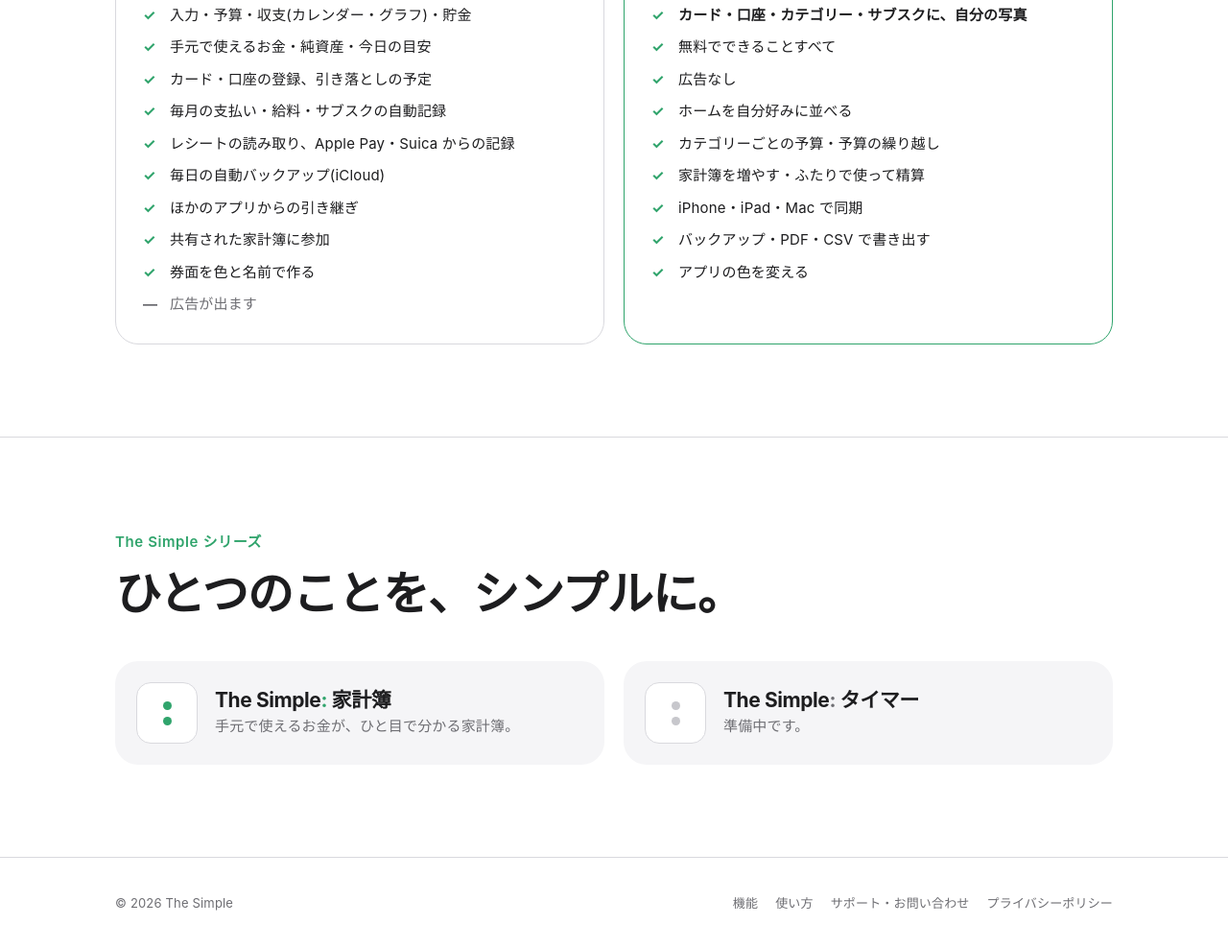
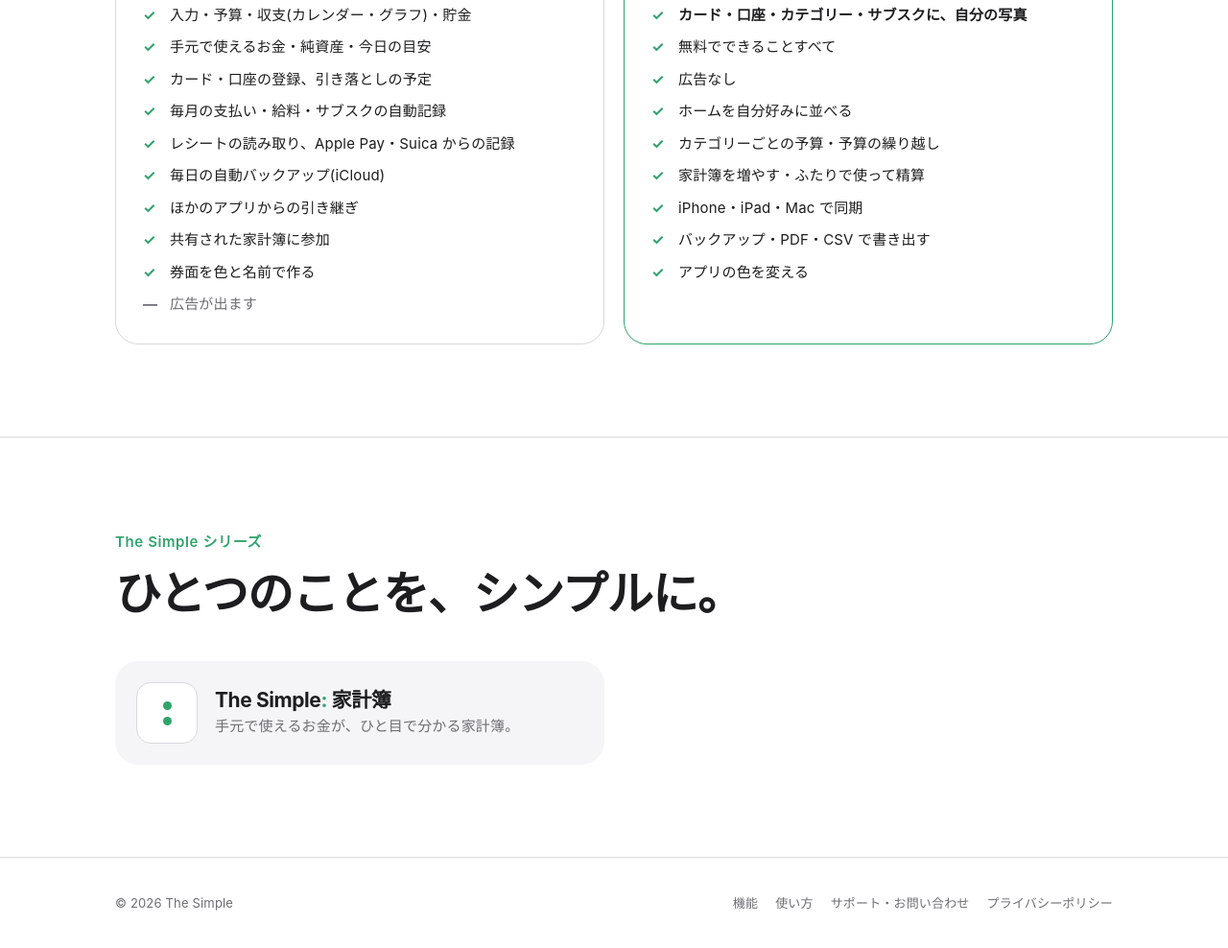
Before and after one commit to tai1018/thesimple-site, a plain HTML site: page index.html in a window 1280 px wide. Shown: the part 10796-11784 px from the top of the page at 96% size. Drawn offline with Linux system fonts and the light colour scheme.

Commit message:
シリーズから、準備中のタイマーを外す
Co-Authored-By: Claude Opus 5.5 <noreply@anthropic.com>
Claude-Session: https://claude.ai/code/session_01FbjBELUq6QVgPU6kEPAkPq

```diff
--- a/index.html
+++ b/index.html
@@ -388,7 +388,6 @@ details p { margin-top: 10px; color: var(--sub); }
   <h2 style="margin-top:12px">ひとつのことを、シンプルに。</h2>
   <div class="series">
     <div class="app"><span class="icon" aria-hidden="true"><i></i></span><div><h3>The Simple<span style="color:var(--green)">:</span> 家計簿</h3><p>手元で使えるお金が、ひと目で分かる家計簿。</p></div></div>
-    <div class="app"><span class="icon later" aria-hidden="true"><i></i></span><div><h3>The Simple<span style="color:var(--sub)">:</span> タイマー</h3><p>準備中です。</p></div></div>
   </div>
 </div></section>
 
```
